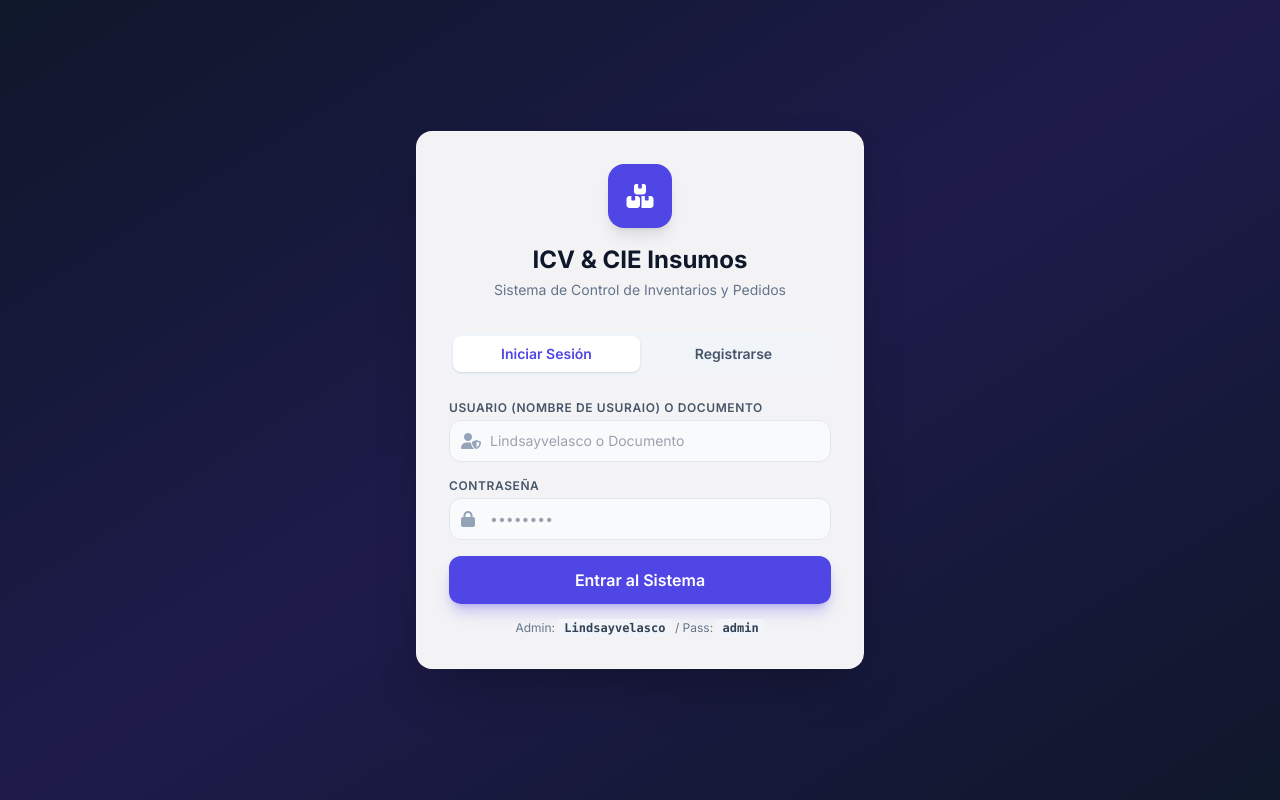
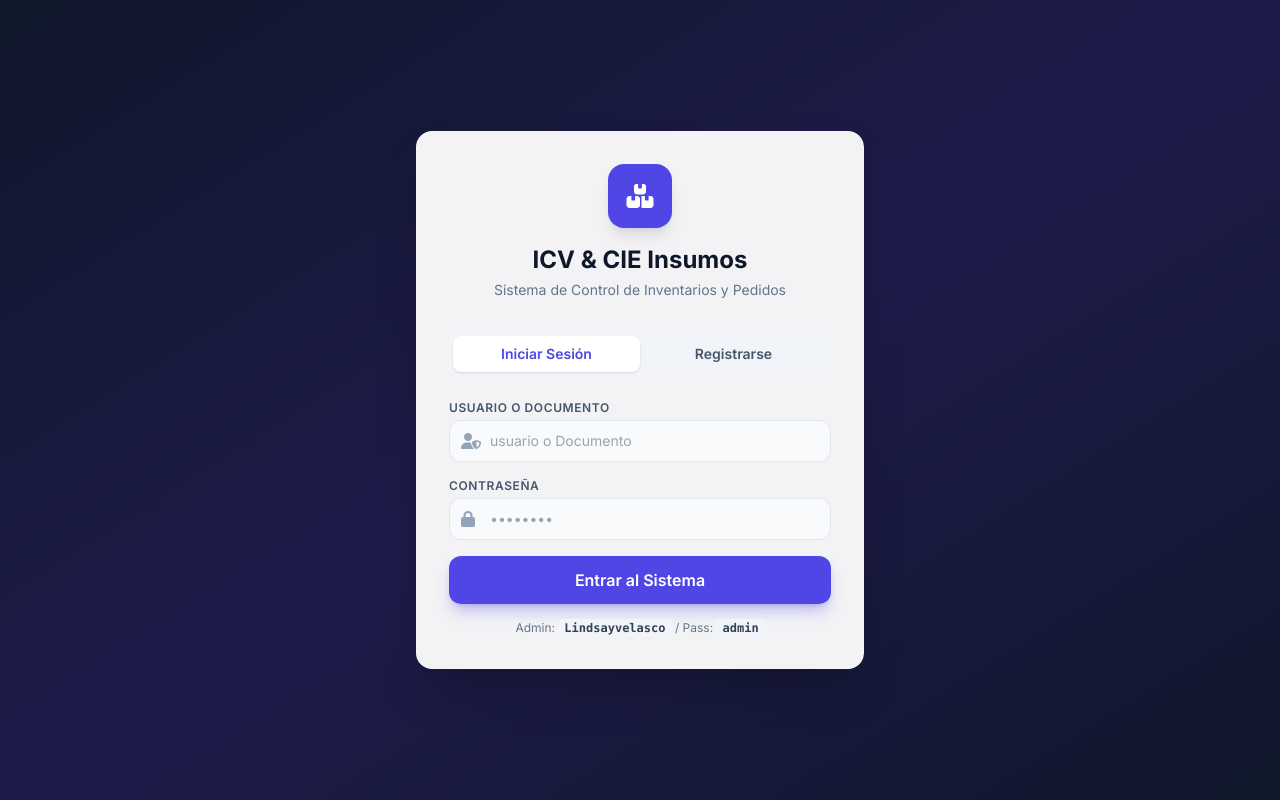
Before and after one commit to KarenChaparro/inventario_insumos, a plain HTML site: page index.html in a window 1280 px wide. Drawn offline with nearby package versions, Linux system fonts and the light colour scheme.

Commit message:
Update index.html

```diff
--- a/index.html
+++ b/index.html
@@ -164,10 +164,10 @@
             return `
                 <form id="login-form" onsubmit="handleLogin(event)" class="space-y-4">
                     <div>
-                        <label class="block text-xs font-semibold uppercase tracking-wider text-slate-600 mb-1">Usuario (Nombre de usuraio) o Documento</label>
+                        <label class="block text-xs font-semibold uppercase tracking-wider text-slate-600 mb-1">Usuario o Documento</label>
                         <div class="relative">
                             <span class="absolute inset-y-0 left-0 pl-3 flex items-center text-slate-400"><i class="fa-solid fa-user-shield"></i></span>
-                            <input type="text" id="login-id" required class="w-full pl-10 pr-4 py-2.5 bg-slate-50 border border-slate-200 rounded-xl text-slate-800 text-sm focus:outline-none focus:border-indigo-600 focus:bg-white transition" placeholder="Lindsayvelasco o Documento">
+                            <input type="text" id="login-id" required class="w-full pl-10 pr-4 py-2.5 bg-slate-50 border border-slate-200 rounded-xl text-slate-800 text-sm focus:outline-none focus:border-indigo-600 focus:bg-white transition" placeholder="usuario o Documento">
                         </div>
                     </div>
                     <div>
```
